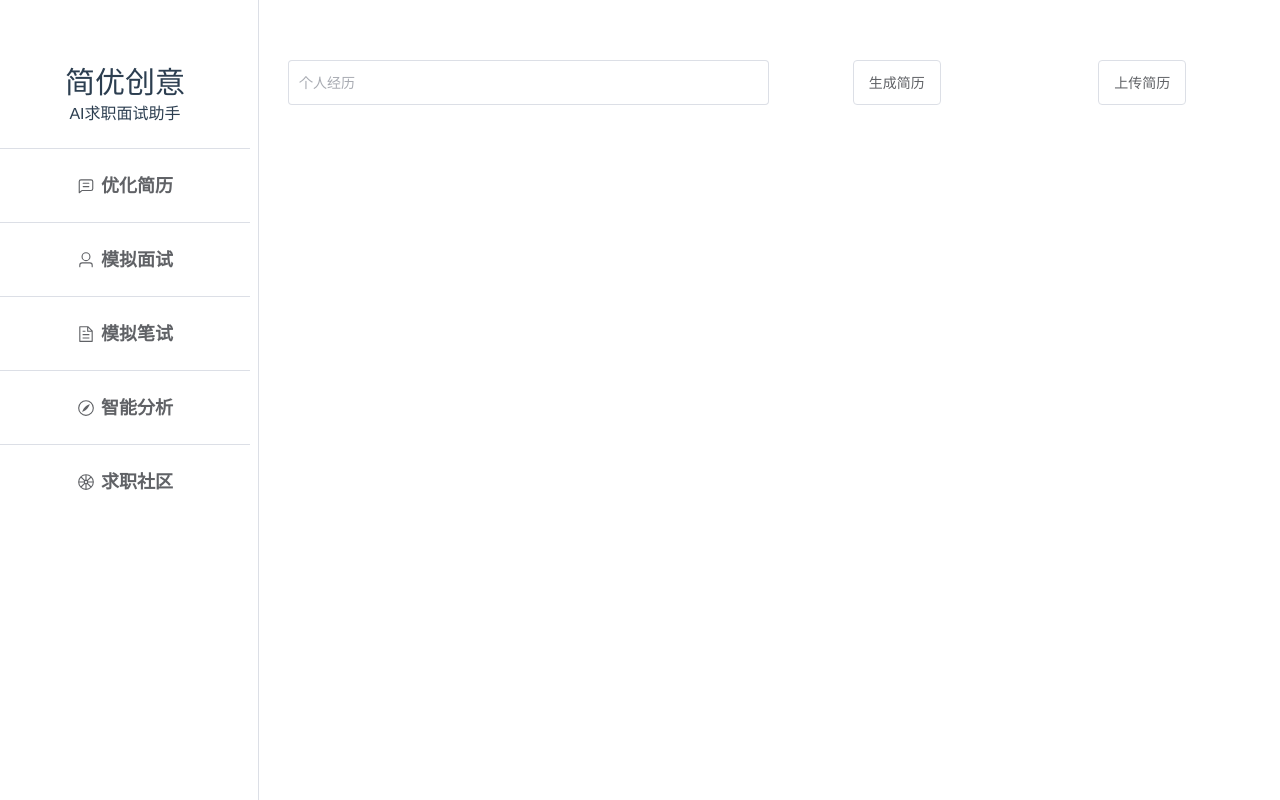
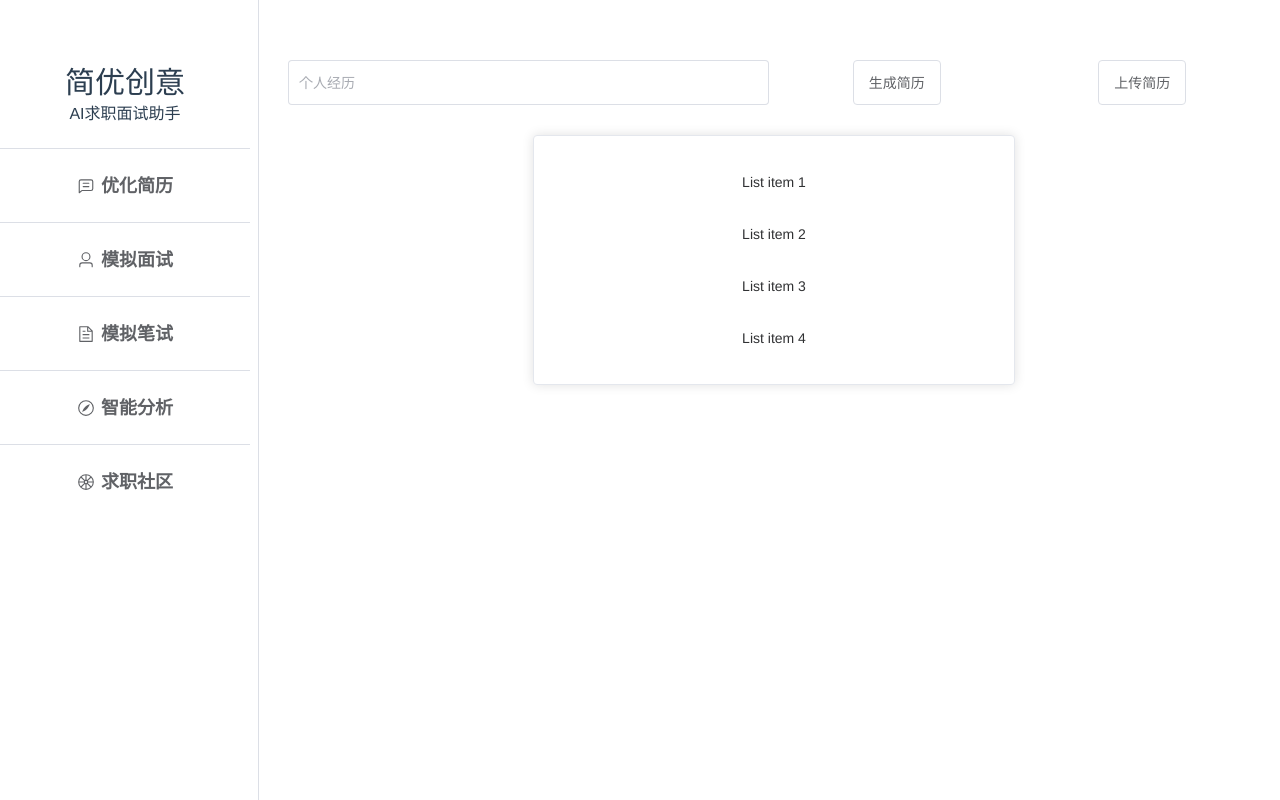
Before and after one commit to Guocork/AI-job-search, a Vue app: page /#/youhua in a window 1280 px wide. Built offline with nearby package versions, Linux system fonts and the light colour scheme.

Commit message:
改变优化简历的ui内容

```diff
--- a/package.json
+++ b/package.json
@@ -12,6 +12,7 @@
     "core-js": "^3.8.3",
     "element-plus": "^2.4.1",
     "vue": "^3.2.13",
+    "vue-draggable-resizable": "^2.3.0",
     "vue-router": "^4.2.5",
     "vuex": "^4.0.2"
   },
--- a/src/main.js
+++ b/src/main.js
@@ -7,7 +7,6 @@ import * as ElementPlusIconsVue from '@element-plus/icons-vue'
 import router from './router'
 import store from './store'
 
-
 const app = createApp(App)
 for (const [key, component] of Object.entries(ElementPlusIconsVue)) {
     app.component(key, component)
--- a/src/pages/youhua.vue
+++ b/src/pages/youhua.vue
@@ -26,6 +26,12 @@
       </div>
     </el-col>
   </el-row>
+  <!-- <div class="card" style="text-align: -webkit-center"> -->
+  <el-card class="box-card" style="width:480px;margin:auto;">
+    <div v-for="o in 4" :key="o" class="text item">{{ 'List item ' + o }}</div>
+  </el-card>
+  <!-- </div> -->
+
   <!-- <el-empty description="description" /> -->
 </template>
 
@@ -33,6 +39,7 @@
 import { ref } from 'vue'
 import { ElMessage, ElMessageBox } from 'element-plus'
 import { UploadProps, UploadUserFile } from 'element-plus'
+
 
 const fileList = ref([
   // {
@@ -79,4 +86,16 @@ const beforeRemove = (uploadFile, uploadFiles) => {
 .hezi1 {
   margin-bottom: 20px;
 }
+
+.text {
+  font-size: 14px;
+}
+
+.item {
+  padding: 18px 0;
+}
+
+.box-card {
+  width: 480px;
+}
 </style>
--- /dev/null
+++ b/vue-draggable-resizable.d.ts
@@ -0,0 +1 @@
+declare module 'vue-draggable-resizable';
```
Also changed, not shown: 1 other file (tests, documents, lock files or other folders).
